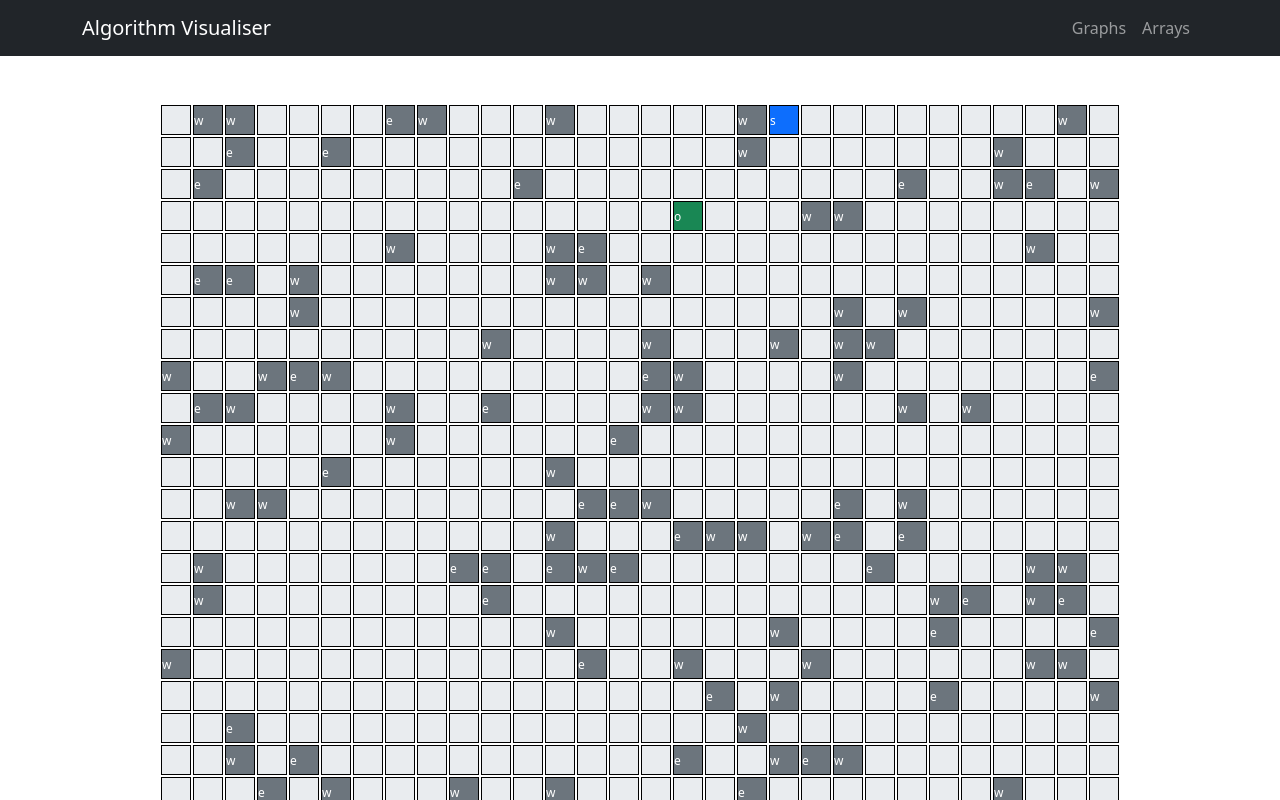
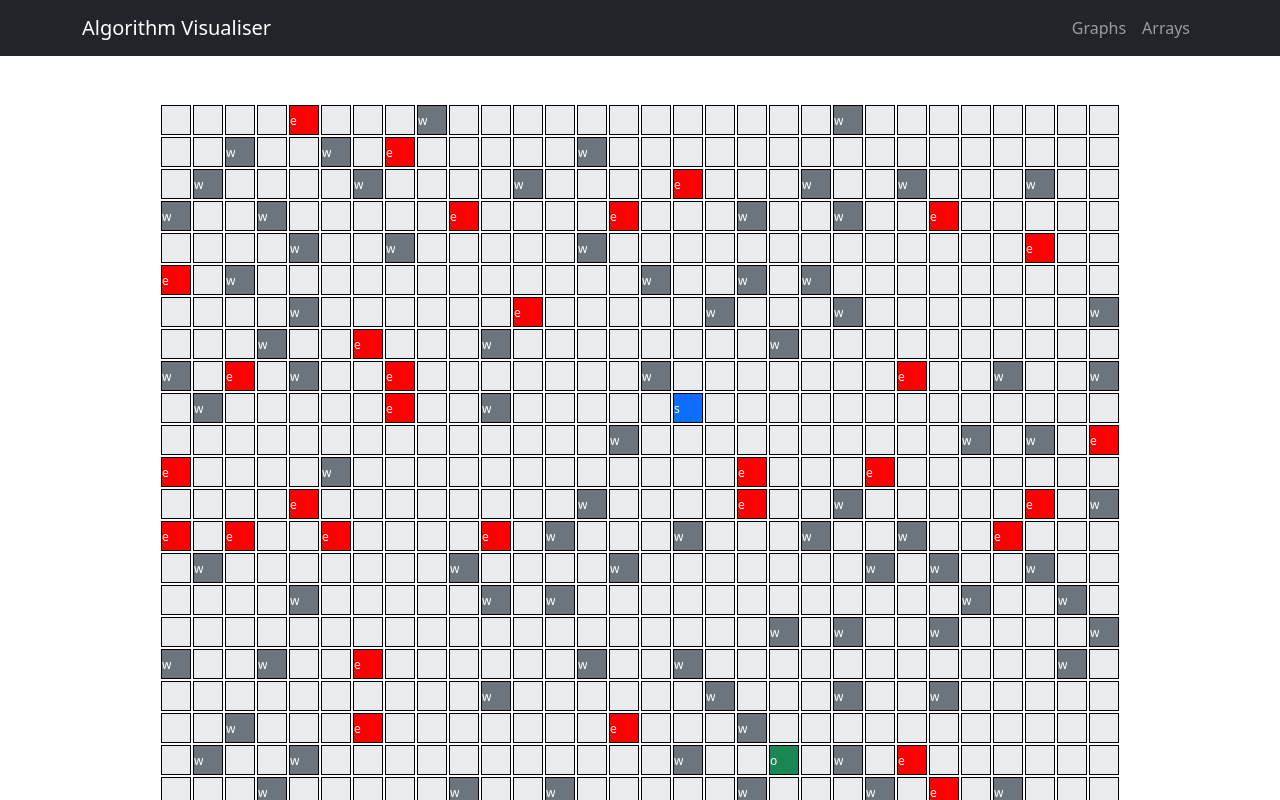
Before and after one commit to GaelGil/algorithm-visualizer, a React (Create React App) app: page / in a window 1280 px wide. Shown: the top 800 px of the page. Built offline with nearby package versions, Linux system fonts and the light colour scheme; the HTML template or start-up script is replaced by a standard one.

Commit message:
fixed weight coloring

```diff
--- a/src/pages/graphs/Graphs.css
+++ b/src/pages/graphs/Graphs.css
@@ -60,7 +60,7 @@
 
 
 .weight {
-  background-color: red;
+  background-color: red !important;
     color: white;
 
 }
--- a/src/pages/graphs/Graphs.jsx
+++ b/src/pages/graphs/Graphs.jsx
@@ -44,18 +44,17 @@ const MatrixVisualization = () => {
       if (!conflict(x, y, newMatrix)){ // if not conflict
         if (placed === 0){
             objectivesArray.push({ row: x, col: y }); // add to objective
-            newMatrix[x][y] = "o";
+            newMatrix[x][y] = 'o';
         }
         else if (placed >= numObjectives && placed <= numObjectives+numObstacles){
             obstaclesArray.push({ row: x, col: y }); // add to obstacles
-            newMatrix[x][y] = "w";
+            newMatrix[x][y] = 'w';
         }
         else {
-            obstaclesArray.push({ row: x, col: y }); // add to weight
-            newMatrix[x][y] = "e";
+            weightsArray.push({ row: x, col: y }); // add to weight
+            newMatrix[x][y] = 'e';
         }
         placed += 1
-
       }
     }
 
--- a/src/pages/graphs/graphAlgorithms/helper.js
+++ b/src/pages/graphs/graphAlgorithms/helper.js
@@ -38,17 +38,21 @@ export function conflict(i, j, maze){
         return false;
     }
     // if its currently in use
-    if (maze[i][j] === "w") {
+    if (maze[i][j] === 'w') {
+        console.log(maze[i][j])
         return true;
     }
 
-    // if its currently in use
-    if (maze[i][j] === "e") {
+    if (maze[i][j] === 'e') {
         return true;
     }
 
+      if (maze[i][j] === 'o') {
+        return true;
+      }
+
     // if objective is surronded by obstacles
-    if (maze[i][j] === "o") {
+
         if (
             (i > 0 && maze[i - 1][j] === "w") ||
             (i < maze.length - 1 && maze[i + 1][j] === "w") ||
@@ -57,6 +61,6 @@ export function conflict(i, j, maze){
         ) {
             return true;
         }
-    }
+
     return false;
   }
```
